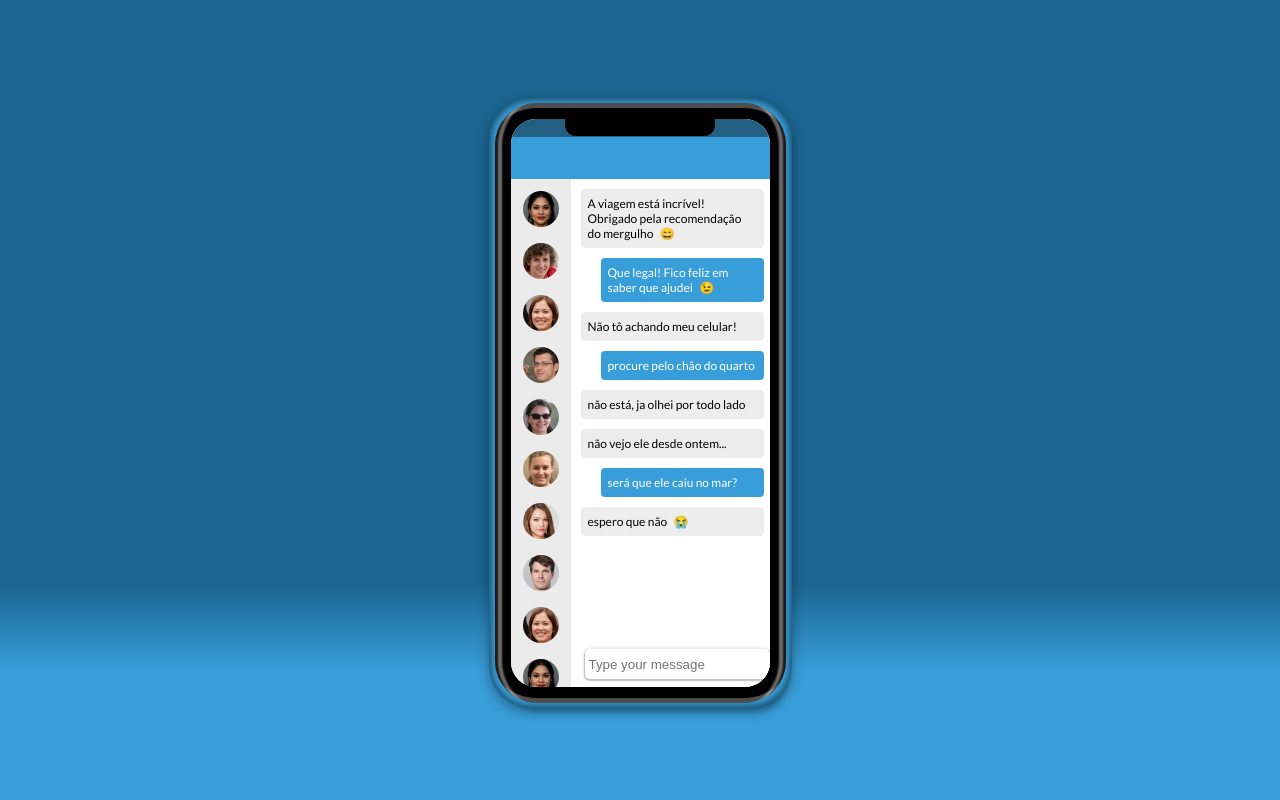
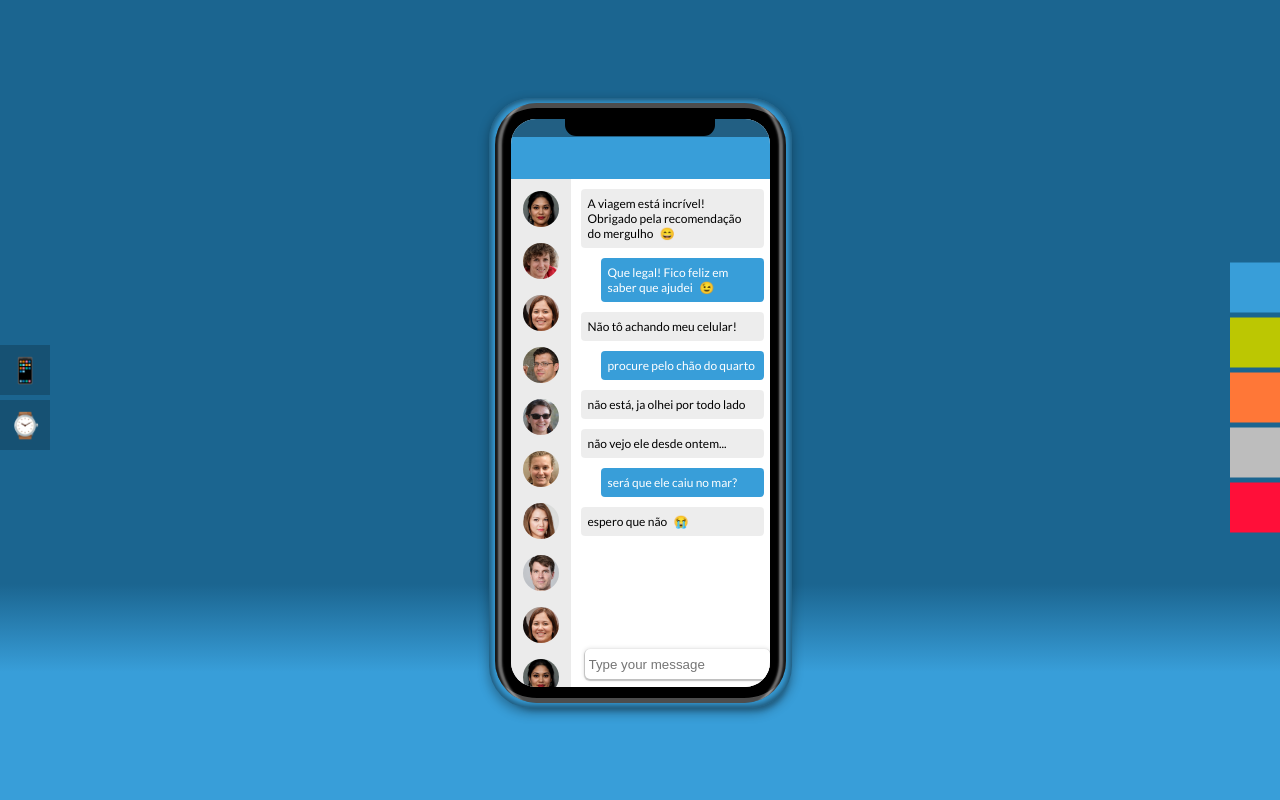
Before and after one commit to LucasKauz/responsive-tester, a website built with webpack: page src/index.html in a window 1280 px wide. Built offline with nearby package versions, Linux system fonts and the light colour scheme; some packages are replaced by stand-ins of ours.

Commit message:
feature: demo controller

```diff
--- a/package.json
+++ b/package.json
@@ -41,6 +41,7 @@
     "webpack-dev-server": "^3.9.0"
   },
   "dependencies": {
-    "@babel/polyfill": "^7.7.0"
+    "@babel/polyfill": "^7.7.0",
+    "color": "^3.1.2"
   }
 }
--- a/src/index.html
+++ b/src/index.html
@@ -10,6 +10,18 @@
 </head>
 <body>
   <div class="Demo">
+    <div class="ModeSwitcher">
+      <button class="ModeSwitcher__btn" id="SwitchPhone">📱</button>
+      <button class="ModeSwitcher__btn" id="SwitchWatch">⌚</button>
+    </div>
+    <div class="ColorSwitcher">
+      <button class="ColorSwitcher__btn" data-color="#389ed9"></button>
+      <button class="ColorSwitcher__btn" data-color="#bcc702"></button>
+      <button class="ColorSwitcher__btn" data-color="#ff7737"></button>
+      <button class="ColorSwitcher__btn" data-color="#bdbdbd"></button>
+      <button class="ColorSwitcher__btn" data-color="#ff0f39"></button>
+      <!-- <button onclick="switchColor()">Custom</button> -->
+    </div>
     <div class="DeviceContainer">
       <div class="DeviceBorder">
         <div class="Device">
--- a/src/index.js
+++ b/src/index.js
@@ -1 +1,44 @@
+import Color from 'color'
 import './scss/main.scss'
+
+// Root
+const root = document.documentElement;
+
+
+class DeviceSwitcher {
+
+  constructor (main) {
+    this.main = main
+  }
+
+  setPhone () {
+    this.main.classList.remove('watch-mode')
+  }
+
+  setWatch () {
+    this.main.classList.add('watch-mode')
+  }
+}
+
+window.addEventListener('DOMContentLoaded', function () {
+  const deviceSwitcher = new DeviceSwitcher(document.body)
+
+  const colorBtns = [...document.getElementsByClassName('ColorSwitcher__btn')]
+  colorBtns.forEach(el => {
+    el.style.backgroundColor = el.dataset['color']
+    el.addEventListener('click', (e) => {
+      const btnColor = e.target.dataset['color']
+
+      root.style.setProperty('--base', btnColor)
+      root.style.setProperty('--base-200', Color(btnColor).darken(0.3))
+    })
+  })
+
+  document.getElementById('SwitchPhone').addEventListener('click', () => {
+    deviceSwitcher.setPhone()
+  })
+
+  document.getElementById('SwitchWatch').addEventListener('click', () => {
+    deviceSwitcher.setWatch()
+  })
+})
--- a/src/scss/main.scss
+++ b/src/scss/main.scss
@@ -7,7 +7,6 @@ $base: #389ed9;
 :root {
   // base
   --base: #{$base};
-  --base-light: #{lighten($base, 20%)};
   --base-200: #{darken($base, 20%)};
 
   // device
@@ -26,9 +25,29 @@ $base: #389ed9;
 
 $watch: 500px;
 
+%scrollable {
+  &::-webkit-scrollbar {
+    width: 4px;
+    background-color: #F5F5F5;
+  }
+  &::-webkit-scrollbar-thumb {
+    background-color: rgba(0,0,0,0.3);
+    border-radius: 4px;
+  }
+  &::-webkit-scrollbar-track {
+    background-color: rgba(255,255,255,0.5);
+  }
+}
+
 @mixin watchOnly () {
-  @media screen and (max-width: $watch), screen and (max-height: 550px) {
-    @content;
+  // @media screen and (max-width: $watch), screen and (max-height: 550px) {
+  //   @content;
+  // }
+
+  @at-root {
+    body.watch-mode & {
+      @content;
+    }
   }
 }
 
@@ -38,6 +57,7 @@ $watch: 500px;
 * ======================================================
 */
 body {
+  transition: background .5s;
   margin: 0;
   font-family: 'Lato', sans-serif;
   font-size: 14px;
@@ -48,7 +68,7 @@ body {
     var(--base-200) 27%
   );
 
-  @include watchOnly() {
+  &.watch-mode {
     background:
       radial-gradient(
         var(--base) 6%,
@@ -87,6 +107,33 @@ p {
   @include watchOnly() {
     background-size: 186px;
   }
+}
+
+.ModeSwitcher,
+.ColorSwitcher {
+  position: absolute;
+  transform: translateY(-50%);
+  top: 50%;
+  display: flex;
+  flex-direction: column;
+
+  &__btn {
+    border: 0;
+    width: 50px;
+    height: 50px;
+    margin-bottom: 5px;
+    cursor: pointer;
+    background: rgba(0,0,0,0.2);
+    font-size: 25px;
+  }
+}
+
+.ModeSwitcher {
+  left: 0;
+}
+
+.ColorSwitcher {
+  right: 0;
 }
 
 /**
@@ -246,6 +293,8 @@ p {
   overflow-y: scroll;
   position: relative;
   z-index: 2;
+  @extend %scrollable;
+
   @include watchOnly() {
     display: none;
   }
@@ -282,6 +331,7 @@ p {
     overflow: hidden;
     display: flex;
     flex-direction: column;
+    @extend %scrollable;
 
     @include watchOnly () {
       padding: 5px;
```
Also changed, not shown: 1 other file.
